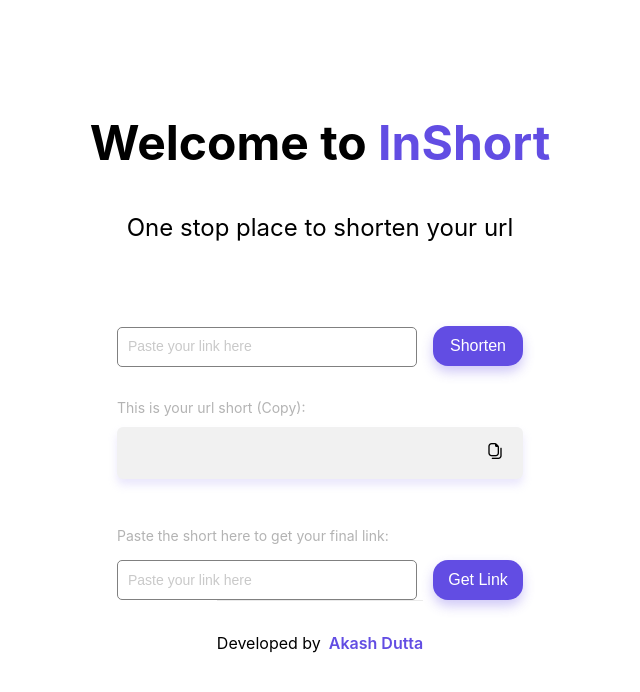
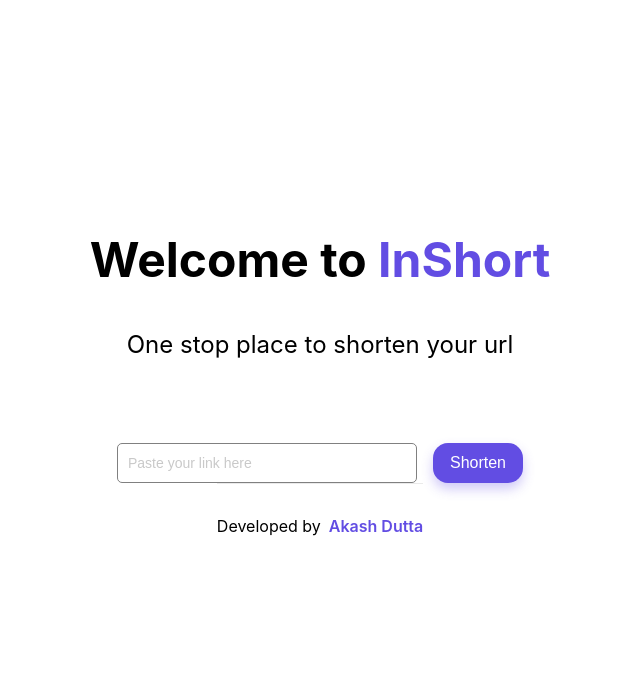
Before and after one commit to adutta93/next-js-url-shortner, a Next.js app: page / in a window 1280 px wide. Shown: the top 692 px of the page, without its empty margins (320-960 px from the left). Built offline with nearby package versions, Linux system fonts and the light colour scheme.

Commit message:
code refactored

```diff
--- a/Components/Form.js
+++ b/Components/Form.js
@@ -45,9 +45,13 @@ const Form = () => {
         />
         <button type="submit">Shorten</button>
       </form>
+      {shortUrl ? (
+        <div>
           <div>
             <div className={styles.shortUrlContainer}>
-          <div className={styles.shortMsg}>This is your url short (Copy): </div>
+              <div className={styles.shortMsg}>
+                This is your url short (Copy):{" "}
+              </div>
               <div className={styles.shortUrl}>
                 <p>{shortStr.value}</p>
                 <CopyToClipboard
@@ -94,6 +98,10 @@ const Form = () => {
             ""
           )}
         </div>
+      ) : (
+        ""
+      )}
+    </div>
   );
 };
 
```
Lines whose indentation alone changed are shown as unchanged.
